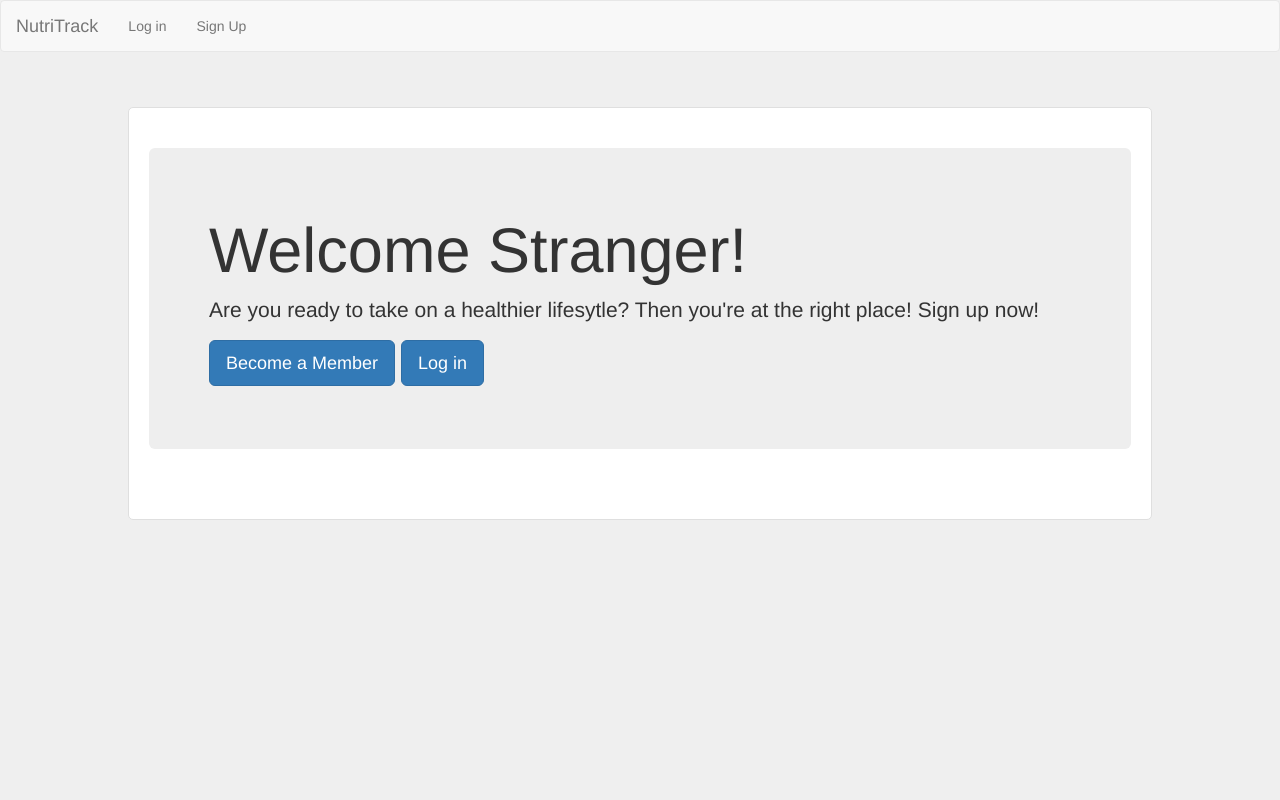
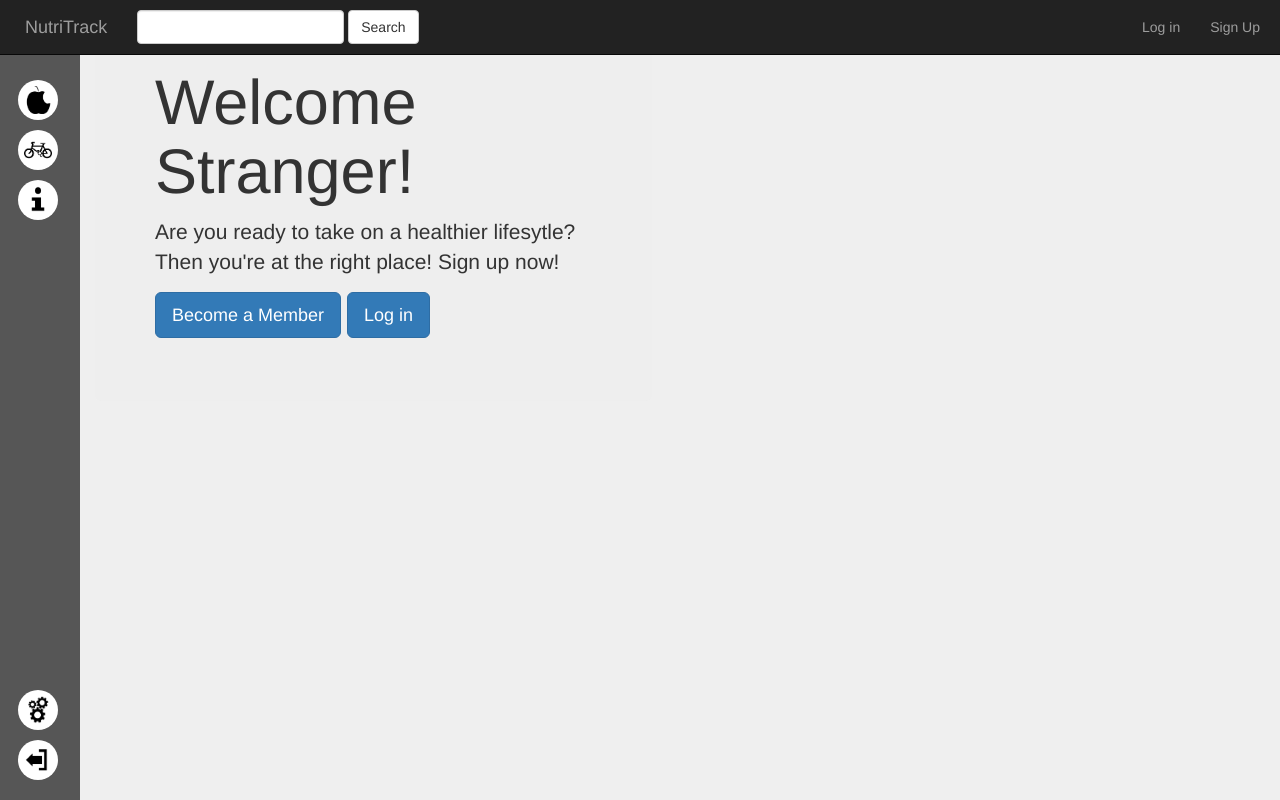
Before and after one commit to isik5/SWE573-1, a Django app: page / in a window 1280 px wide. Run offline with Django 3.2, Linux system fonts and the light colour scheme; some libraries are stand-ins or nearby versions.

Commit message:
New design

```diff
--- a/nutritrack/settings.py
+++ b/nutritrack/settings.py
@@ -40,6 +40,8 @@
     'django.contrib.messages',
     'django.contrib.staticfiles',
 ]
+
+STATIC_URL= '/static/'
 
 MIDDLEWARE = [
     'django.middleware.security.SecurityMiddleware',
--- a/nutritrack/templates/nutritrack/master.html
+++ b/nutritrack/templates/nutritrack/master.html
@@ -20,12 +20,94 @@
 			border-radius: 5px;
 			background-color: #ffffff;
 		}
+
+		.navbar{
+			position: absolute;
+			width: 100%;
+			margin-bottom: 0px;
+			padding: 2px 20px 2px 10px;
+		}
+		.sidebar{
+			margin-top:0px;
+			padding-top: 10px;
+			width: 80px;
+			height: 100%;
+			border: none;
+			background-color: #565656;
+			invalid_coolor: #4DB0FC;
+		}
+		.sidebar>*{
+		 position: relative;
+			left: -12px;
+		}
+		.sidebar-button{
+			display:block;
+			background-color:#ffffff;
+			width: 40px;
+			height: 40px;
+			border-radius: 20px;
+			margin-bottom: 10px;
+		}
+		.sidebar-button>img{
+			width:28px;
+			height:28px;
+			position:relative;
+			left:6px;
+			top: 6px;
+		}
+		.panel-body{
+			padding-top: 70px;
+			height: 100%;
+		}
+		.panel-footer{
+			background-color: transparent;
+			border: none;
+			position:relative;
+			bottom:120px;
+		}
 		</style>
 	</head>
 	<body>
 		{{ navbar }}
-		  <div class="page_content container-fluid">
-		{{ page_content }}
-		</div>
+
+<div class="container-fluid">
+        <div class="row">
+                <div class="col-md-1 sidebar">
+                                <div class="panel-body">
+
+					<a href="#" class="sidebar-button">
+					<img src="/static/nutritrack/apple.png" alt="Food Icon"/>
+					</a>
+					<a href="#" class="sidebar-button">
+					<img src="/static/nutritrack/cycle.png" alt="Activity Icon"/>
+					</a>
+					<a href="#" class="sidebar-button">
+					<img src="/static/nutritrack/info.png" alt="Information Icon"/>
+					</a>
+                                </div>
+                                <div class="panel-footer">
+					<a href="#" class="sidebar-button">
+					<img src="/static/nutritrack/gear.png" alt="Gear Icon"/>
+					</a>
+					<a href="#" class="sidebar-button">
+					<img src="/static/nutritrack/logout.png" alt="Logout Icon"/>
+					</a>
+                                </div>
+                </div>
+                <div class="col-md-11">
+                            <div class="row">
+                                <div class="col-md-6">
+					{{ page_content }}
+                                </div>
+                                <div class="col-md-6">
+                                        Hello World
+                                </div>
+                        </div>
+
+                </div>
+        </div>
+</div>
+
+
 	</body>
 </html>
--- a/nutritrack/templates/nutritrack/navbar.html
+++ b/nutritrack/templates/nutritrack/navbar.html
@@ -1,14 +1,26 @@
-<nav class="navbar navbar-default">
-  <div class="container-fluid">
-    <!-- Brand and toggle get grouped for better mobile display -->
+
+
+                        <nav class="navbar navbar-default navbar-static-top navbar-inverse" role="navigation">
                                 <div class="navbar-header">
-      <a class="navbar-brand" href="{% url 'nutritrack:index' %}">NutriTrack</a>
+
+                                        <button type="button" class="navbar-toggle" data-toggle="collapse" data-target="#bs-example-navbar-collapse-1">
+                                                 <span class="sr-only">Toggle navigation</span><span class="icon-bar"></span><span class="icon-bar"></span><span class="icon-bar"></span>
+                                        </button> <a class="navbar-brand" href="{% url 'nutritrack:index' %}">NutriTrack</a>
                                 </div>
 
                                 <div class="collapse navbar-collapse" id="bs-example-navbar-collapse-1">
-        <ul class="nav navbar-nav">
+                                        <form class="navbar-form navbar-left" role="search">
+                                                <div class="form-group">
+                                                        <input type="text" class="form-control" />
+                                                </div>
+                                                <button type="submit" class="btn btn-default">
+                                                        Search
+                                                </button>
+                                        </form>
+                                        <ul class="nav navbar-nav navbar-right">
+
 		{{ navbar_buttons }}
                                         </ul>
                                 </div>
-  </div>
+
                         </nav>
--- a/nutritrack_app/settings.py
+++ b/nutritrack_app/settings.py
@@ -41,6 +41,8 @@
     'django.contrib.messages',
     'django.contrib.staticfiles',
 ]
+
+STATIC_URL= '/static/'
 
 MIDDLEWARE = [
     'django.middleware.security.SecurityMiddleware',
```
Also changed, not shown: nutritrack/static/nutritrack/apple.png (added), nutritrack/static/nutritrack/cycle.png (added), nutritrack/static/nutritrack/gear.png (added), nutritrack/static/nutritrack/info.png (added), nutritrack/static/nutritrack/logout.png (added), 2 other files. Lines whose indentation alone changed are shown as unchanged.
